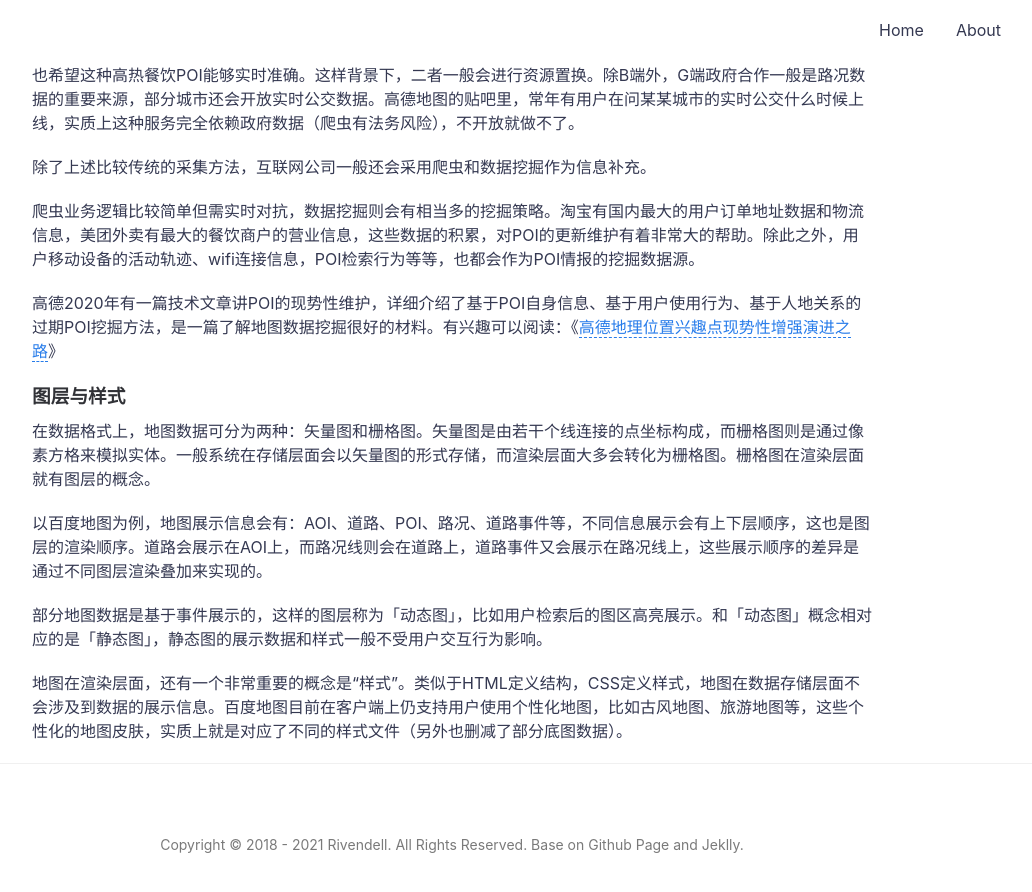
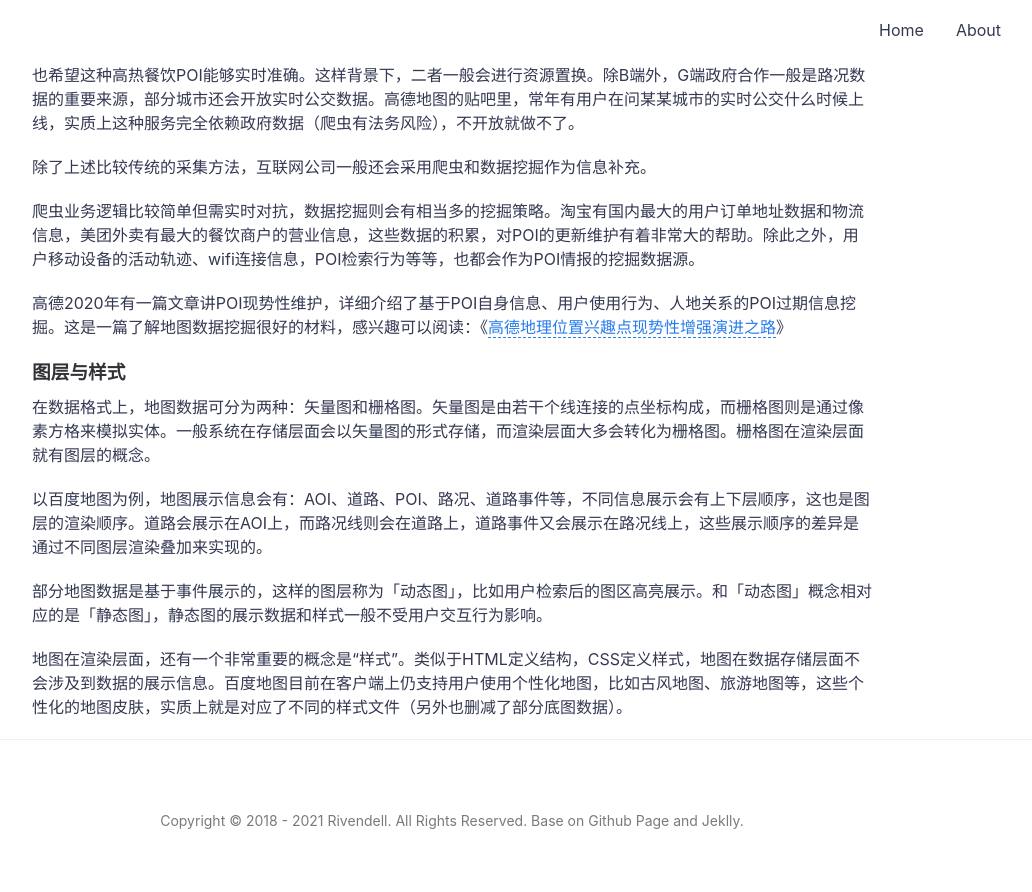
Before and after one commit to icarus507/icarus507.github.io, a Jekyll site: the page built from _posts/2018-09-07-谈谈地图（上）.md, in a window 1280 px wide and 900 px high, scrolled down 2225 px. Shown: the top 892 px of the window, without its empty margins (188-1220 px from the left). Built offline with Jekyll 4.4.1, drawn with Linux system fonts in a browser that asks for light colours.

Commit message:
Update 2018-09-07-谈谈地图（上）.md

```diff
--- a/_posts/2018-09-07-谈谈地图（上）.md
+++ b/_posts/2018-09-07-谈谈地图（上）.md
@@ -61,7 +61,7 @@
 
 爬虫业务逻辑比较简单但需实时对抗，数据挖掘则会有相当多的挖掘策略。淘宝有国内最大的用户订单地址数据和物流信息，美团外卖有最大的餐饮商户的营业信息，这些数据的积累，对POI的更新维护有着非常大的帮助。除此之外，用户移动设备的活动轨迹、wifi连接信息，POI检索行为等等，也都会作为POI情报的挖掘数据源。
 
-高德2020年有一篇技术文章讲POI的现势性维护，详细介绍了基于POI自身信息、基于用户使用行为、基于人地关系的过期POI挖掘方法，是一篇了解地图数据挖掘很好的材料。有兴趣可以阅读：《[高德地理位置兴趣点现势性增强演进之路](https://mp.weixin.qq.com/s/e6htHPENjtO4tWTsmkegCg)》
+高德2020年有一篇文章讲POI现势性维护，详细介绍了基于POI自身信息、用户使用行为、人地关系的POI过期信息挖掘。这是一篇了解地图数据挖掘很好的材料，感兴趣可以阅读：《[高德地理位置兴趣点现势性增强演进之路](https://mp.weixin.qq.com/s/e6htHPENjtO4tWTsmkegCg)》
 
 ### 图层与样式
 
```
